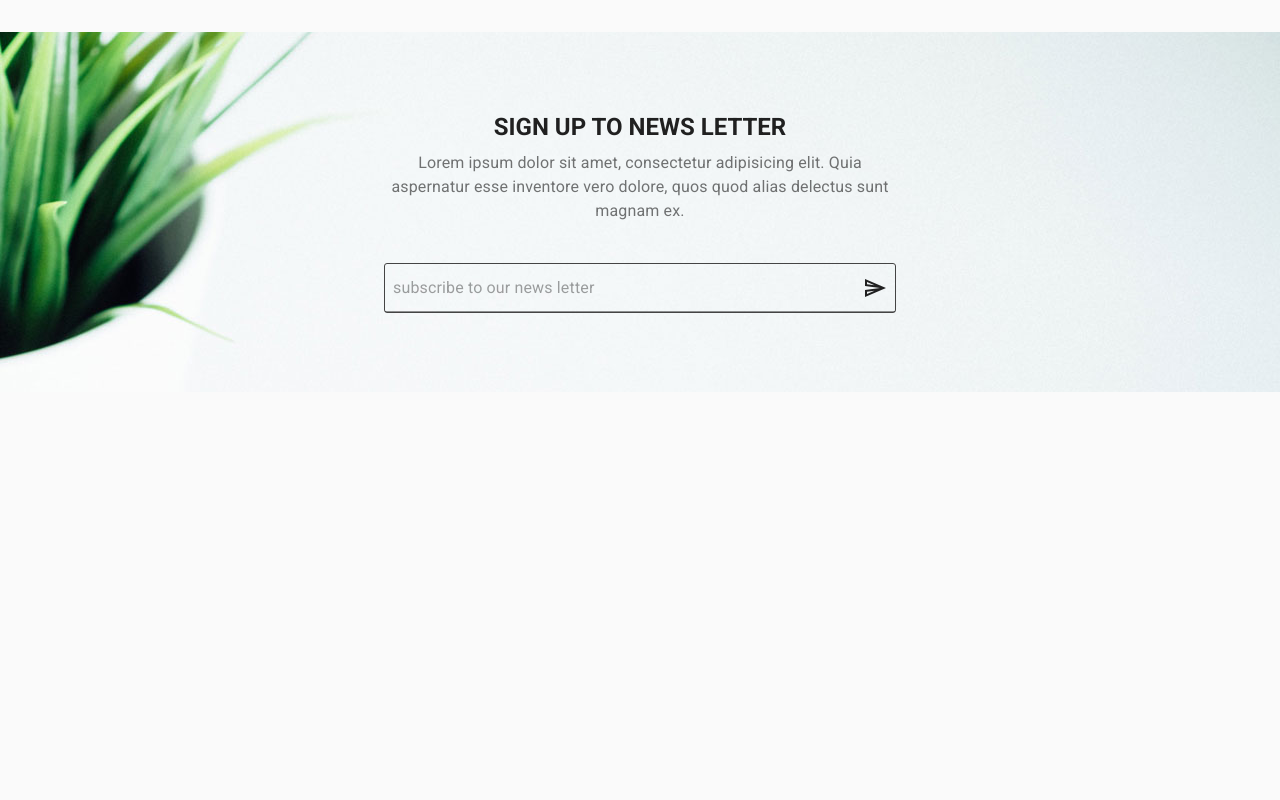
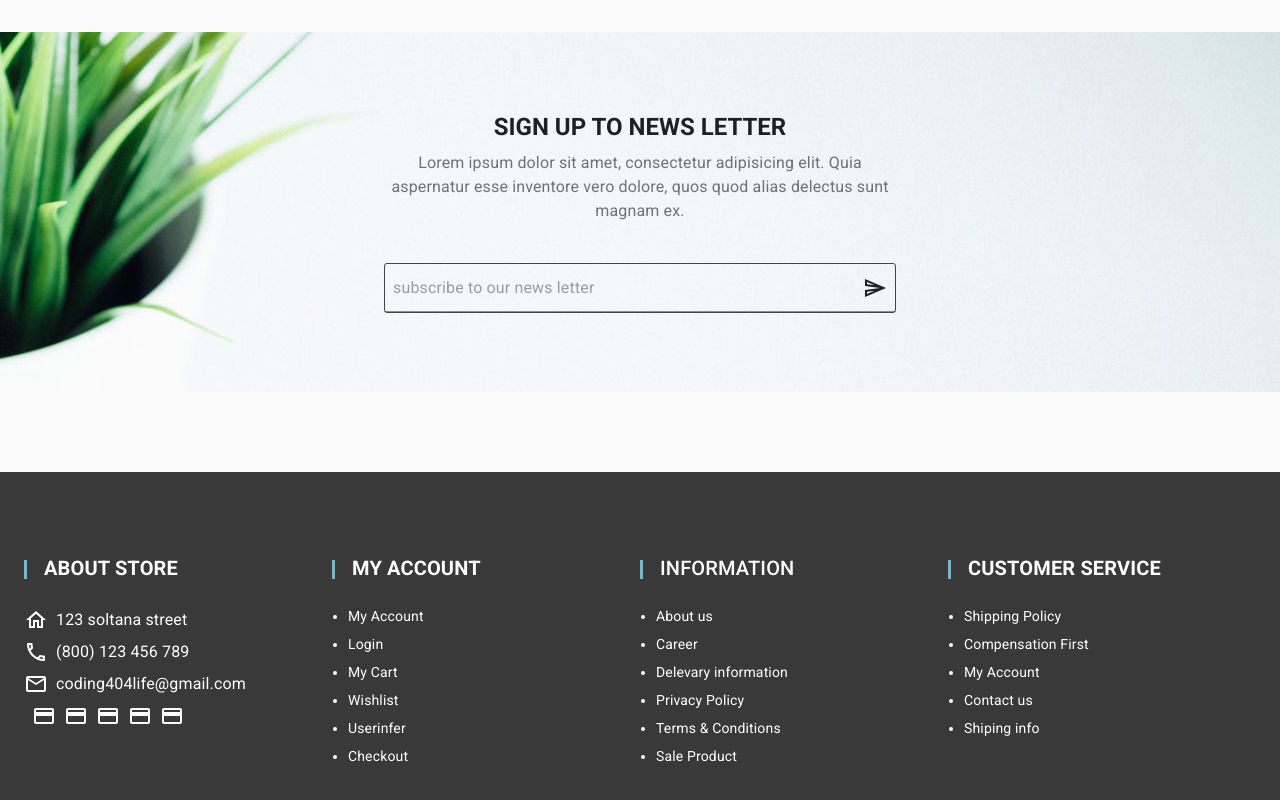
Before and after one commit to coding404life/eCommerce, a React (Create React App) app: page / in a window 1280 px wide. Shown: the part 928-1728 px from the top of the page. Before the commit the page ends 1400 px from the top, so only its background shows below. Built offline with nearby package versions, Linux system fonts and the light colour scheme.

Commit message:
finished footer

```diff
--- a/src/Container/App.jsx
+++ b/src/Container/App.jsx
@@ -1,4 +1,4 @@
-import { Navbar } from '../components';
+import { Footer, Navbar } from '../components';
 import CssBaseline from '@material-ui/core/CssBaseline';
 import { unstable_createMuiStrictModeTheme as createMuiTheme } from '@material-ui/core/styles';
 import { ThemeProvider } from '@material-ui/styles';
@@ -12,8 +12,7 @@ const theme = createMuiTheme({
         secondary: {
             main: '#525252'
         }
-    }
-
+    },
 })
 
 const App = () => {
@@ -25,6 +24,7 @@ const App = () => {
                 <main>
                     <Home />
                 </main>
+                <Footer />
             </ThemeProvider>
         </>
     )
--- a/src/components/Footer/Footer.jsx
+++ b/src/components/Footer/Footer.jsx
@@ -1,17 +1,125 @@
-import { Box, Container, Grid } from '@material-ui/core'
-import React from 'react'
+import { Box, Container, Grid, Typography } from '@material-ui/core'
+import { makeStyles } from '@material-ui/core';
+import HomeOutlinedIcon from '@material-ui/icons/HomeOutlined';
+import PhoneOutlinedIcon from '@material-ui/icons/PhoneOutlined';
+import MailOutlineOutlinedIcon from '@material-ui/icons/MailOutlineOutlined';
+import CreditCardOutlinedIcon from '@material-ui/icons/CreditCardOutlined';
+const useStyles = makeStyles(theme => ({
+    root: {
+        backgroundColor: theme.palette.secondary.dark,
+        color: '#fff',
+    },
+    footerHeading: {
+        textTransform: 'uppercase',
+        paddingLeft: '1em',
+        zIndex: '1',
+        position: 'relative',
+        '&:before': {
+            content: '""',
+            position: 'absolute',
+            bottom: 5,
+            left: 0,
+            width: '3px',
+            height: '1.2rem',
+            display: 'block',
+            background: theme.palette.primary.main
+        }
+    },
+    spacingLeft: {
+        marginLeft: theme.spacing(1)
+    },
+    footerList: {
+        padding: '0 1rem',
+        '& li': {
+            cursor: 'pointer',
+            margin: '8px 0',
+            '&:hover': {
+                color: theme.palette.primary.main
+            }
+        }
+    }
+}));
 
 const Footer = () => {
+    const classes = useStyles();
+
     return (
-        <Box>
+        <Box className={classes.root} py={10}>
             <Container>
-               <Grid container>
-                <Grid item>
-
+                <Grid container justify='center' >
+                    <Grid item xs={12} sm={6} md={3}>
+                        <Typography variant='h6' className={classes.footerHeading}>
+                            <Box fontWeight='bold'>about store</Box>
+                        </Typography>
+                        <Box my={3}>
+                            <Box display='flex' my={1}>
+                                <HomeOutlinedIcon />
+                                <Typography component='span' className={classes.spacingLeft}>123 soltana street</Typography>
+                            </Box>
+                            <Box display='flex' my={1}>
+                                <PhoneOutlinedIcon />
+                                <Typography component='span' className={classes.spacingLeft}>(800) 123 456 789</Typography>
+                            </Box>
+                            <Box display='flex' my={1}>
+                                <MailOutlineOutlinedIcon />
+                                <Typography component='span' className={classes.spacingLeft}>coding404life@gmail.com</Typography>
+                            </Box>
+                            <Box display='flex' >
+                                <CreditCardOutlinedIcon className={classes.spacingLeft} />
+                                <CreditCardOutlinedIcon className={classes.spacingLeft} />
+                                <CreditCardOutlinedIcon className={classes.spacingLeft} />
+                                <CreditCardOutlinedIcon className={classes.spacingLeft} />
+                                <CreditCardOutlinedIcon className={classes.spacingLeft} />
+                            </Box>
+                        </Box>
+                    </Grid>
+                    <Grid item xs={12} sm={6} md={3}>
+                        <Typography variant='h6' className={classes.footerHeading}>
+                            <Box fontWeight='bold'>my account</Box>
+                        </Typography>
+                        <Box display='flex' >
+                            <ul className={classes.footerList}>
+                                <li>My Account</li>
+                                <li>Login</li>
+                                <li>My Cart</li>
+                                <li>Wishlist</li>
+                                <li>Userinfer</li>
+                                <li>Checkout</li>
+                            </ul>
+                        </Box>
+                    </Grid>
+                    <Grid item xs={12} sm={6} md={3}>
+                        <Typography variant='h6' className={classes.footerHeading}>
+                            <Box >information</Box>
+                        </Typography>
+                        <Box display='flex' >
+                            <ul className={classes.footerList}>
+                                <li>About us</li>
+                                <li>Career</li>
+                                <li>Delevary information</li>
+                                <li>Privacy Policy</li>
+                                <li>Terms &amp; Conditions</li>
+                                <li>Sale Product</li>
+                            </ul>
+                        </Box>
+                    </Grid>
+                    <Grid item xs={12} sm={6} md={3}>
+                        <Typography variant='h6' className={classes.footerHeading}>
+                            <Box fontWeight='bold'>customer service</Box>
+                        </Typography>
+                        <Box display='flex' >
+                            <ul className={classes.footerList}>
+                                <li>Shipping Policy</li>
+                                <li>Compensation First</li>
+                                <li>My Account</li>
+                                <li>Contact us</li>
+                                <li>Shiping info</li>
+                            </ul>
+                        </Box>
+                    </Grid>
                 </Grid>
-               </Grid>
             </Container>
-        </Box>
+        </Box >
     )
 }
 
```
Also changed, not shown: 1 other file (tests, documents, lock files or other folders).
